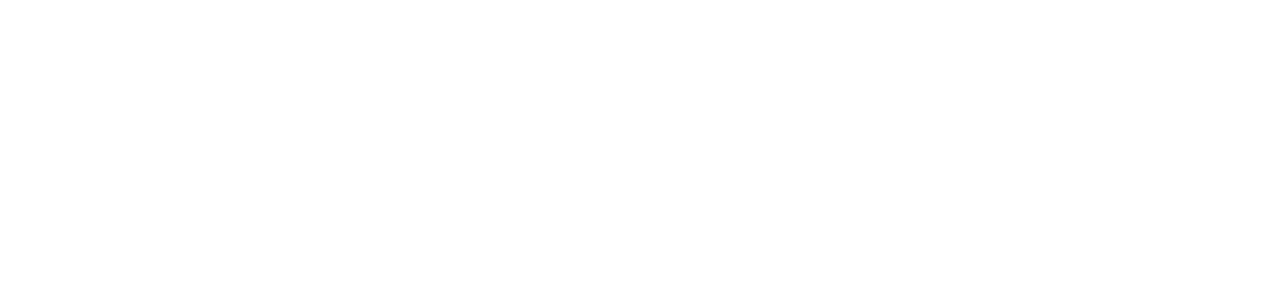
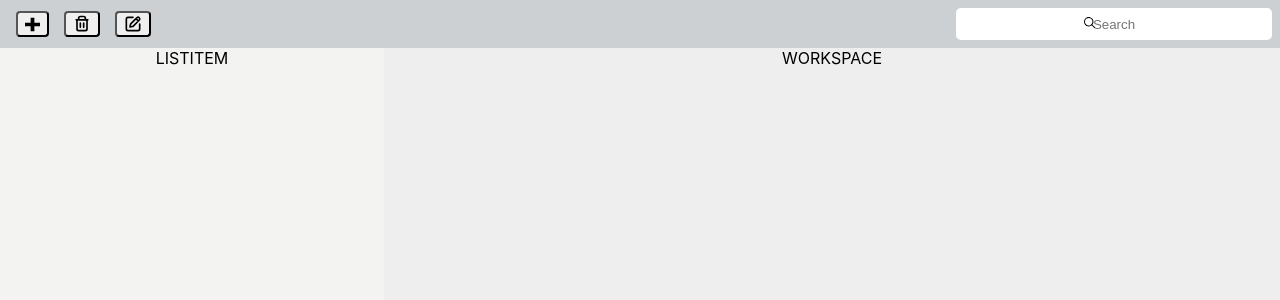
Before and after one commit to Saoa35/oblicksoft, a React (Create React App) app: page / in a window 1280 px wide. Shown: the top 300 px of the page. Built offline with nearby package versions, Linux system fonts and the light colour scheme.

Commit message:
Created components Sidebar, ListItem & Workspace

```diff
--- a/package.json
+++ b/package.json
@@ -9,6 +9,7 @@
     "react": "^18.2.0",
     "react-dom": "^18.2.0",
     "react-scripts": "5.0.1",
+    "sass": "^1.62.1",
     "web-vitals": "^2.1.4"
   },
   "scripts": {
--- a/src/App.css
+++ /dev/null
@@ -1,3 +0,0 @@
-.App {
-  text-align: center;
-}
--- a/src/App.js
+++ /dev/null
@@ -1,7 +0,0 @@
-import "./App.css";
-
-function App() {
-  return <div className="App"></div>;
-}
-
-export default App;
--- /dev/null
+++ b/src/App.jsx
@@ -0,0 +1,35 @@
+import "./App.scss";
+import { ListItem } from "./Components/ListItem";
+import { Sidebar } from "./Components/Sidebar";
+import { Workspace } from "./Components/Workspace";
+
+function App() {
+  let openRequest = indexedDB.open("notes", 1);
+  openRequest.onupgradeneeded = function () {
+    // спрацьовує, якщо на клієнті немає бази даних
+    // ...виконати ініціалізацію...
+  };
+
+  openRequest.onerror = function () {
+    console.error("Error", openRequest.error);
+  };
+
+  openRequest.onsuccess = function () {
+    let db = openRequest.result;
+    // продовжити роботу з базою даних за допомогою об’єкта db
+  };
+
+  return (
+    <div className="App">
+      <header>
+        <Sidebar />
+      </header>
+      <main>
+        <ListItem />
+        <Workspace />
+      </main>
+    </div>
+  );
+}
+
+export default App;
--- /dev/null
+++ b/src/App.scss
@@ -0,0 +1,121 @@
+.App {
+  text-align: center;
+  background-color: rgba(192, 197, 197, 0.163);
+  height: 100vh;
+
+  header {
+    width: 100%;
+    background-color: rgb(205, 208, 211);
+
+    .Sidebar {
+      display: flex;
+      align-items: center;
+      justify-content: space-between;
+      padding: 8px;
+
+      .buttons {
+        display: flex;
+
+        button {
+          margin: 0 5%;
+          display: flex;
+          align-items: center;
+          justify-content: center;
+          width: 50px;
+          border-radius: 4px;
+          cursor: pointer;
+
+          @media (max-width: 426px) {
+            margin: 0 2%;
+            width: 35px;
+          }
+
+          @media (max-width: 426px) {
+            margin: 0 2%;
+            width: 35px;
+          }
+
+          @media (max-width: 380px) {
+            margin: 0 2%;
+            width: 30px;
+          }
+
+          @media (max-width: 340px) {
+            margin: 0 1%;
+            width: 28px;
+          }
+        }
+      }
+
+      .SearchBox {
+        background-color: white;
+        width: 25%;
+        height: 4vh;
+        border-radius: 5px;
+        position: relative;
+
+        @media (max-width: 425px) {
+          .SearchBox {
+            width: 40%;
+          }
+        }
+
+        .search-icon {
+          position: absolute;
+          top: 50%;
+          left: 40%;
+          transform: translateY(-50%);
+
+          @media (max-width: 1024px) {
+            left: 35%;
+          }
+
+          @media (max-width: 768px) {
+            left: 30%;
+          }
+
+          @media (max-width: 376px) {
+            left: 28%;
+          }
+
+          @media (max-width: 330px) {
+            left: 23%;
+          }
+        }
+
+        .search-icon.hidden {
+          display: none;
+        }
+
+        input {
+          border: none;
+          outline: none;
+          width: 95%;
+          height: 100%;
+          text-align: center;
+        }
+
+        @media (max-width: 426px) {
+          width: 45%;
+        }
+      }
+    }
+  }
+
+  main {
+    display: flex;
+
+    .ListItem {
+      width: 30%;
+      background-color: rgb(243, 243, 241);
+      height: 100vh;
+      overflow-y: scroll;
+    }
+
+    .Workspace {
+      width: 70%;
+      background-color: #efeeee;
+      height: 100vh;
+    }
+  }
+}
--- /dev/null
+++ b/src/Components/ListItem.jsx
@@ -0,0 +1,7 @@
+export const ListItem = () => {
+  return (
+    <div className="ListItem">
+      <div>LISTITEM</div>
+    </div>
+  );
+};
--- /dev/null
+++ b/src/Components/Sidebar.jsx
@@ -0,0 +1,122 @@
+import { useState } from "react";
+
+const plus = (
+  <svg
+    width="15px"
+    height="15px"
+    viewBox="0 -0.5 9 9"
+    version="1.1"
+    xmlns="http://www.w3.org/2000/svg"
+  >
+    <g id="Page-1" stroke="none" strokeWidth="1" fill="none" fillRule="evenodd">
+      <g
+        id="Dribbble-Light-Preview"
+        transform="translate(-345.000000, -206.000000)"
+        fill="#000000"
+      >
+        <g id="icons" transform="translate(56.000000, 160.000000)">
+          <polygon
+            id="plus_mini-[#1523]"
+            points="298 49 298 51 294.625 51 294.625 54 292.375 54 292.375 51 289 51 289 49 292.375 49 292.375 46 294.625 46 294.625 49"
+          ></polygon>
+        </g>
+      </g>
+    </g>
+  </svg>
+);
+
+const basket = (
+  <svg
+    width="20px"
+    height="20px"
+    viewBox="0 0 24 24"
+    fill="none"
+    xmlns="http://www.w3.org/2000/svg"
+  >
+    <path
+      d="M6 7V18C6 19.1046 6.89543 20 8 20H16C17.1046 20 18 19.1046 18 18V7M6 7H5M6 7H8M18 7H19M18 7H16M10 11V16M14 11V16M8 7V5C8 3.89543 8.89543 3 10 3H14C15.1046 3 16 3.89543 16 5V7M8 7H16"
+      stroke="#000000"
+      strokeWidth="2"
+      strokeLinecap="round"
+      strokeLinejoin="round"
+    />
+  </svg>
+);
+
+const edit = (
+  <svg
+    width="20px"
+    height="20px"
+    viewBox="0 0 24 24"
+    fill="none"
+    xmlns="http://www.w3.org/2000/svg"
+  >
+    <path
+      d="M12 3.99997H6C4.89543 3.99997 4 4.8954 4 5.99997V18C4 19.1045 4.89543 20 6 20H18C19.1046 20 20 19.1045 20 18V12M18.4142 8.41417L19.5 7.32842C20.281 6.54737 20.281 5.28104 19.5 4.5C18.7189 3.71895 17.4526 3.71895 16.6715 4.50001L15.5858 5.58575M18.4142 8.41417L12.3779 14.4505C12.0987 14.7297 11.7431 14.9201 11.356 14.9975L8.41422 15.5858L9.00257 12.6441C9.08001 12.2569 9.27032 11.9013 9.54951 11.6221L15.5858 5.58575M18.4142 8.41417L15.5858 5.58575"
+      stroke="#000000"
+      strokeWidth="2"
+      strokeLinecap="round"
+      strokeLinejoin="round"
+    />
+  </svg>
+);
+
+export const Sidebar = () => {
+  return (
+    <div className="Sidebar">
+      <div className="buttons">
+        <Button icon={plus} />
+        <Button icon={basket} />
+        <Button icon={edit} />
+      </div>
+      <SearchBox />
+    </div>
+  );
+};
+
+const Button = ({ icon }) => {
+  return <button>{icon}</button>;
+};
+
+const SearchBox = () => {
+  const [search, setSearch] = useState("");
+  const [isFocused, setIsFocused] = useState(false);
+
+  const handleFocus = () => {
+    setIsFocused(true);
+  };
+
+  const handleBlur = () => {
+    setIsFocused(false);
+  };
+
+  return (
+    <div className="SearchBox">
+      <span className={`search-icon ${isFocused ? "hidden" : ""}`}>
+        <svg
+          width="15px"
+          height="15px"
+          viewBox="0 0 24 24"
+          fill="none"
+          xmlns="http://www.w3.org/2000/svg"
+        >
+          <path
+            d="M10.77 18.3C9.2807 18.3 7.82485 17.8584 6.58655 17.031C5.34825 16.2036 4.38311 15.0275 3.81318 13.6516C3.24325 12.2757 3.09413 10.7616 3.38468 9.30096C3.67523 7.84029 4.39239 6.49857 5.44548 5.44548C6.49857 4.39239 7.84029 3.67523 9.30096 3.38468C10.7616 3.09413 12.2757 3.24325 13.6516 3.81318C15.0275 4.38311 16.2036 5.34825 17.031 6.58655C17.8584 7.82485 18.3 9.2807 18.3 10.77C18.3 11.7588 18.1052 12.738 17.7268 13.6516C17.3484 14.5652 16.7937 15.3953 16.0945 16.0945C15.3953 16.7937 14.5652 17.3484 13.6516 17.7268C12.738 18.1052 11.7588 18.3 10.77 18.3ZM10.77 4.74999C9.58331 4.74999 8.42327 5.10189 7.43657 5.76118C6.44988 6.42046 5.68084 7.35754 5.22672 8.45389C4.77259 9.55025 4.65377 10.7566 4.88528 11.9205C5.11679 13.0844 5.68824 14.1535 6.52735 14.9926C7.36647 15.8317 8.43556 16.4032 9.59945 16.6347C10.7633 16.8662 11.9697 16.7474 13.0661 16.2933C14.1624 15.8391 15.0995 15.0701 15.7588 14.0834C16.4181 13.0967 16.77 11.9367 16.77 10.75C16.77 9.15869 16.1379 7.63257 15.0126 6.50735C13.8874 5.38213 12.3613 4.74999 10.77 4.74999Z"
+            fill="#000000"
+          />
+          <path
+            d="M20 20.75C19.9015 20.7504 19.8038 20.7312 19.7128 20.6934C19.6218 20.6557 19.5392 20.6001 19.47 20.53L15.34 16.4C15.2075 16.2578 15.1354 16.0697 15.1388 15.8754C15.1422 15.6811 15.221 15.4958 15.3584 15.3583C15.4958 15.2209 15.6812 15.1422 15.8755 15.1388C16.0698 15.1354 16.2578 15.2075 16.4 15.34L20.53 19.47C20.6704 19.6106 20.7493 19.8012 20.7493 20C20.7493 20.1987 20.6704 20.3893 20.53 20.53C20.4608 20.6001 20.3782 20.6557 20.2872 20.6934C20.1962 20.7312 20.0985 20.7504 20 20.75Z"
+            fill="#000000"
+          />
+        </svg>
+      </span>
+      <input
+        placeholder="Search"
+        value={search}
+        onChange={(e) => setSearch(e.target.value)}
+        onFocus={handleFocus}
+        onBlur={handleBlur}
+      />
+    </div>
+  );
+};
--- /dev/null
+++ b/src/Components/Workspace.jsx
@@ -0,0 +1,7 @@
+export const Workspace = () => {
+  return (
+    <div className="Workspace">
+      <div>WORKSPACE</div>
+    </div>
+  );
+};
--- a/src/index.css
+++ b/src/index.css
@@ -1,13 +1,17 @@
+* {
+  box-sizing: border-box;
+}
+
 body {
   margin: 0;
-  font-family: -apple-system, BlinkMacSystemFont, 'Segoe UI', 'Roboto', 'Oxygen',
-    'Ubuntu', 'Cantarell', 'Fira Sans', 'Droid Sans', 'Helvetica Neue',
+  font-family: -apple-system, BlinkMacSystemFont, "Segoe UI", "Roboto", "Oxygen",
+    "Ubuntu", "Cantarell", "Fira Sans", "Droid Sans", "Helvetica Neue",
     sans-serif;
   -webkit-font-smoothing: antialiased;
   -moz-osx-font-smoothing: grayscale;
 }
 
 code {
-  font-family: source-code-pro, Menlo, Monaco, Consolas, 'Courier New',
+  font-family: source-code-pro, Menlo, Monaco, Consolas, "Courier New",
     monospace;
 }
```
Also changed, not shown: 1 other file (tests, documents, lock files or other folders).
